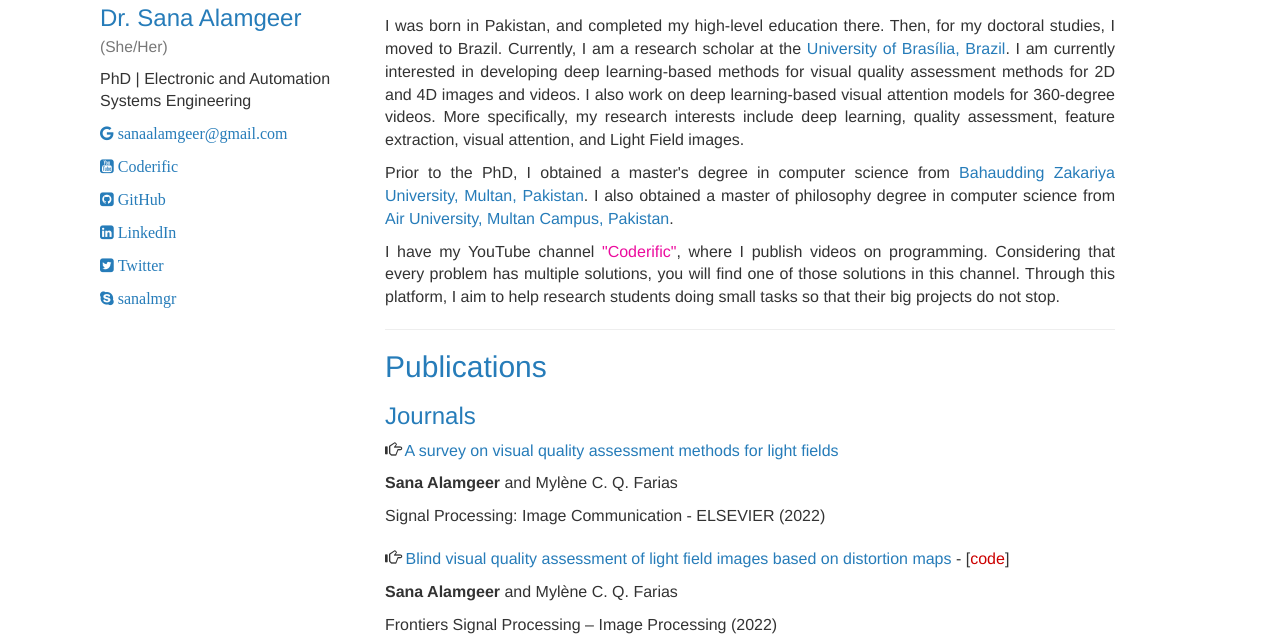
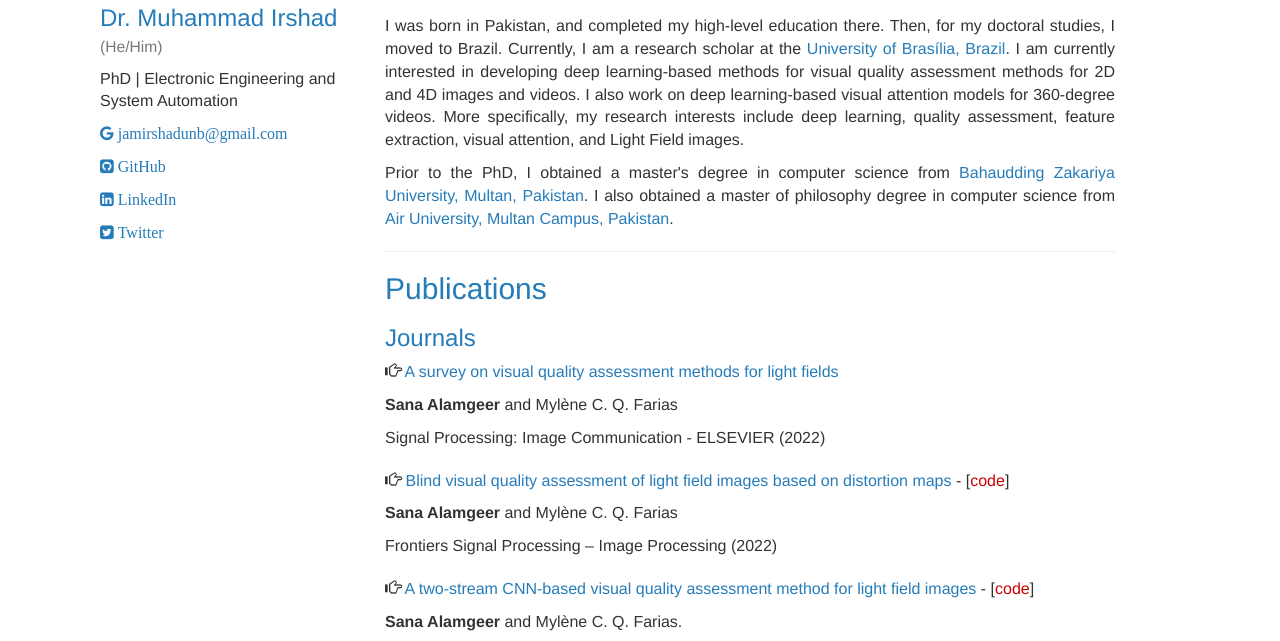
Before and after one commit to jamirshadunb/jamirshadunb.github.io, a plain HTML site: page index.html in a window 1280 px wide. Shown: the part 120-761 px from the top of the page. Drawn offline with nearby package versions, Linux system fonts and the light colour scheme.

Commit message:
Update index.html

```diff
--- a/index.html
+++ b/index.html
@@ -53,7 +53,7 @@
 				<span class="icon-bar"></span>
 				<span class="icon-bar"></span>
 			  </button>
-			  <!--<a class="navbar-brand" href="#">Sana Alamgeer</a>-->
+			  <!--<a class="navbar-brand" href="#">Muhammad Irshad</a>-->
 			</div>
 
 			<!-- Collect the nav links, forms, and other content for toggling -->
@@ -71,19 +71,17 @@
 	  <div class="container">
 		  <div class="col-md-3" align="left">
 				  <img src="images/pexels-alex-knight-2599244.jpg" alt="About Me" class="img-thumbnail img-responsive">
-				  <h3 align="left">Dr. Sana Alamgeer <small>(She/Her)</small></h3>
-				  <p align="left">PhD | Electronic and Automation Systems Engineering</p>
+				  <h3 align="left">Dr. Muhammad Irshad <small>(He/Him)</small></h3>
+				  <p align="left">PhD | Electronic Engineering and System Automation</p>
 				  <!--<p align="left">University of Brasilia, Brasil</p>-->
 				  <!--<div align="left"><span class="glyphicon glyphicon-map-marker"></span> Brasília, Federal District, Brasil</div>-->
 
 				  <div class="socialmediaicons">
-					  <div align="left"><a href="#" class="fa fa-google"> sanaalamgeer@gmail.com</a></div>
+					  <div align="left"><a href="#" class="fa fa-google"> jamirshadunb@gmail.com</a></div>
 
-					  <div align="left"><a href="https://www.youtube.com/channel/UCiqIs4F1dlW0oTqsGYqBiyg" class="fa fa-youtube-square" target="_blank"> Coderific</a></div>
-					  <div align="left"><a href="https://github.com/sanalmgr" class="fa fa-github-square" target="_blank"> GitHub</a></div>
-					  <div align="left"><a href="https://www.linkedin.com/in/sana-alamgeer-31b85340/" class="fa fa-linkedin-square" target="_blank"> LinkedIn</a></div>
-					  <div align="left"><a href="https://twitter.com/sanalmgr" class="fa fa-twitter-square" target="_blank"> Twitter</a></div>
-					  <div align="left"><a href="#" class="fa fa-skype" target="_blank"> sanalmgr</a></div>
+					  <div align="left"><a href="https://github.com/jamirshadunb" class="fa fa-github-square" target="_blank"> GitHub</a></div>
+					  <div align="left"><a href="https://www.linkedin.com/in/muhammad-irshad-39116116/" class="fa fa-linkedin-square" target="_blank"> LinkedIn</a></div>
+					  <div align="left"><a href="https://twitter.com/Jamirshadunb" class="fa fa-twitter-square" target="_blank"> Twitter</a></div>
 				  </div>
 		  </div>
 
@@ -91,7 +89,6 @@
 			  <h2 id="about_me">About Me</h2>
 			  <p align="justify">I was born in Pakistan, and completed my high-level education there. Then, for my doctoral studies, I moved to Brazil. Currently, I am a research scholar at the <a href="https://www.unb.br/" target="_blank">University of Brasília, Brazil</a>. I am currently interested in developing deep learning-based methods for visual quality assessment methods for 2D and 4D images and videos. I also work on deep learning-based visual attention models for 360-degree videos. More specifically, my research interests include deep learning, quality assessment, feature extraction, visual attention, and Light Field images.</p>
 			  <p align="justify">Prior to the PhD, I obtained a master's degree in computer science from <a href="https://www.bzu.edu.pk/" target="_blank">Bahaudding Zakariya University, Multan, Pakistan</a>. I also obtained a master of philosophy degree in computer science from <a href="https://aumc.edu.pk/" target="_blank">Air University, Multan Campus, Pakistan</a>.</p>
-			  <p align="justify">I have my YouTube channel <a href="https://www.youtube.com/channel/UCiqIs4F1dlW0oTqsGYqBiyg" class="ytchannel" target="_blank">"Coderific"</a>, where I publish videos on programming. Considering that every problem has multiple solutions, you will find one of those solutions in this channel. Through this platform, I aim to help research students doing small tasks so that their big projects do not stop.</p>
 
 			  <hr>
 
@@ -266,7 +263,7 @@
 
 	  <footer>
 		  <div class="container">
-			  <p align="left">Sana Alamgeer, PhD &copy; 2022</p>
+			  <p align="left">Muhammad Irshad, PhD &copy; 2022</p>
 		  </div>
 
 	  </footer>
```
